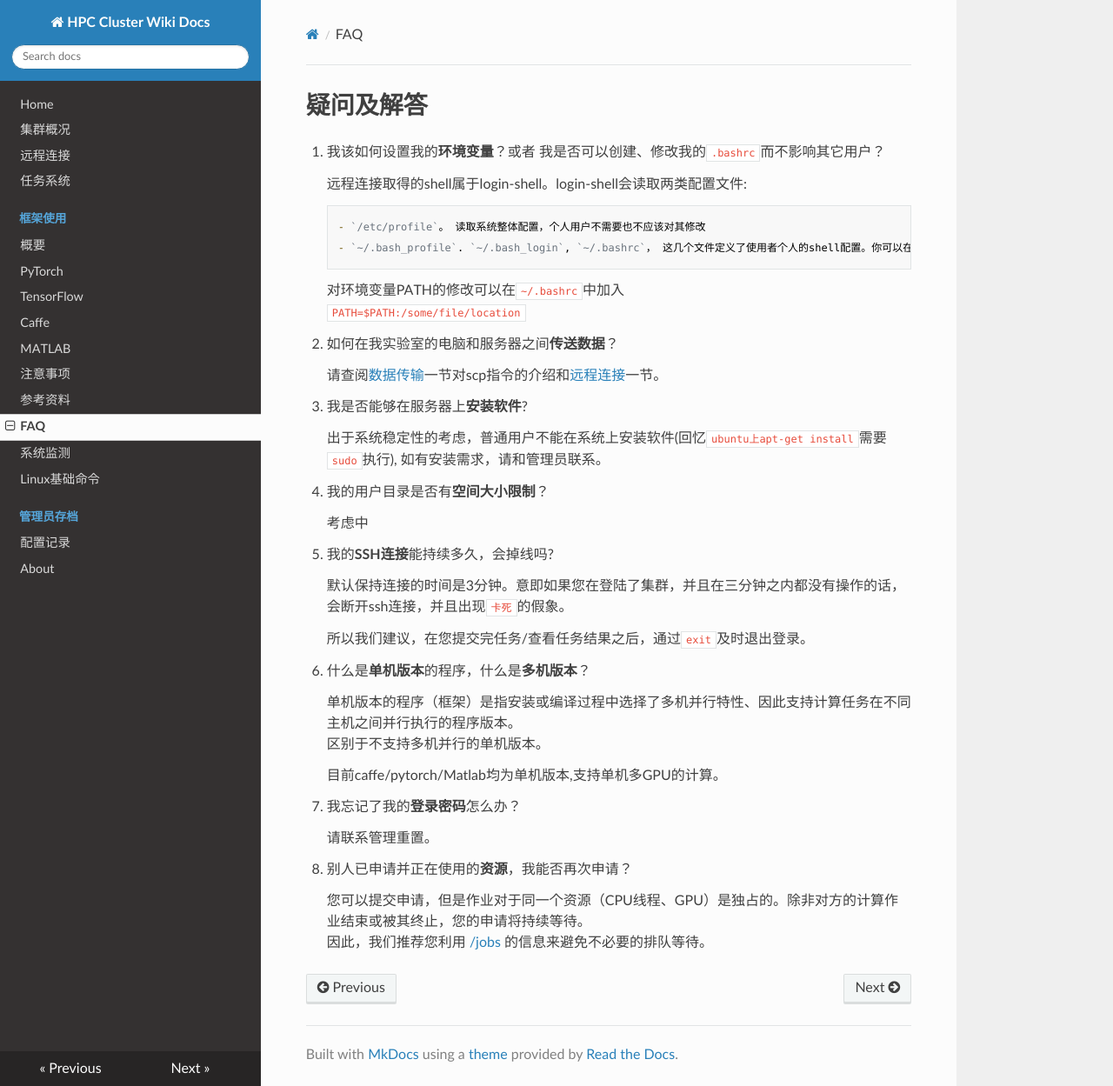
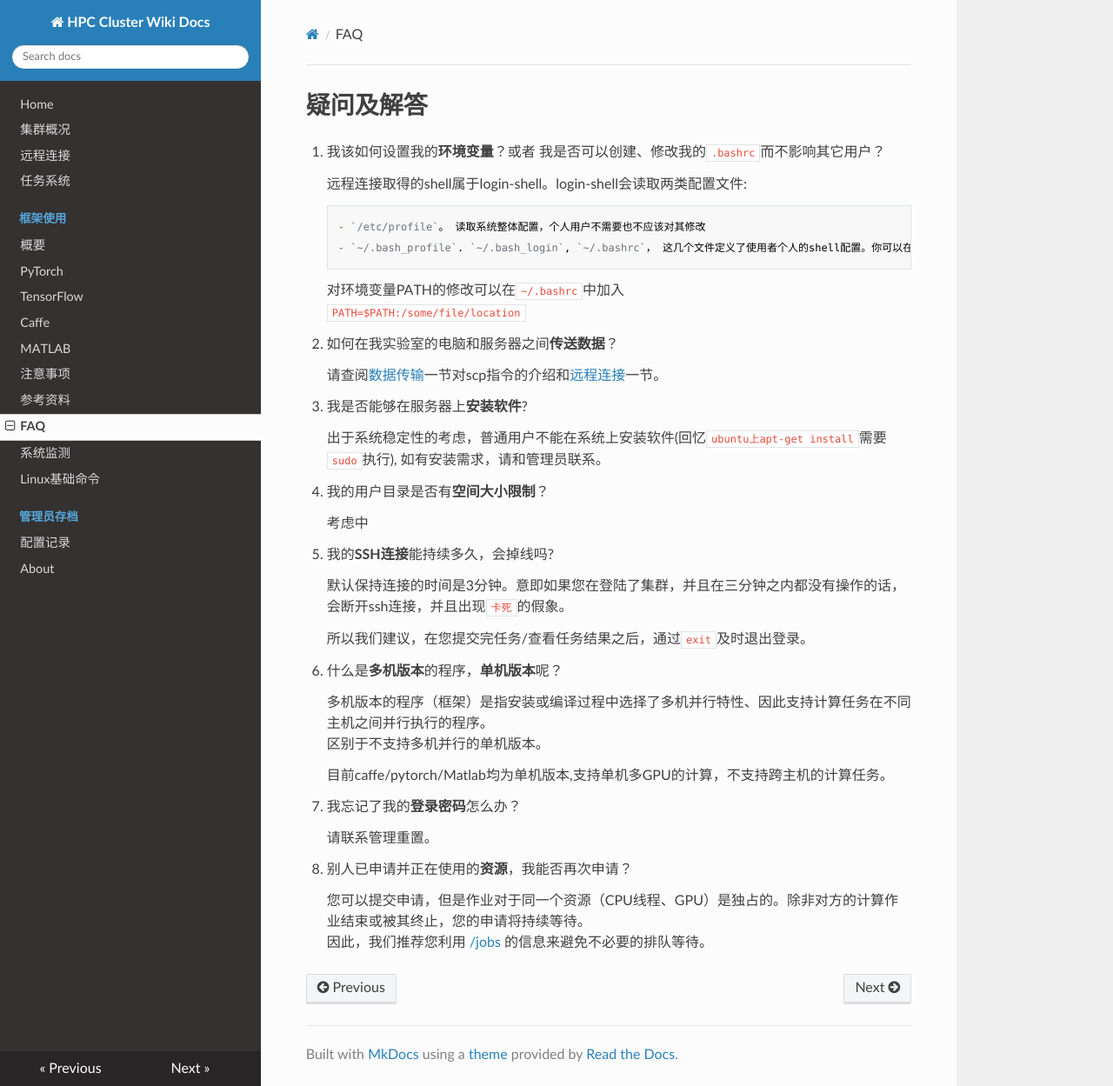
Before and after one commit to SSRheart/HPC_wiki_docs, an MkDocs documentation site: the page built from docs/FAQ.md, in a window 1280 px wide and 1249 px high. Shown: the whole window at 87% size. Built offline with MkDocs 1.6.1, drawn with Linux system fonts in a browser that asks for light colours; nearby versions of some CDN libraries; old or Windows-style settings are respelled for this version of MkDocs.

Commit message:
fix a type in FAQ

```diff
--- a/docs/FAQ.md
+++ b/docs/FAQ.md
@@ -28,12 +28,12 @@
 
      所以我们建议，在您提交完任务/查看任务结果之后，通过`exit`及时退出登录。
 
-6. 什么是**单机版本**的程序，什么是**多机版本**？
+6. 什么是**多机版本**的程序，**单机版本**呢？
 
-    单机版本的程序（框架）是指安装或编译过程中选择了多机并行特性、因此支持计算任务在不同主机之间并行执行的程序版本。
+    多机版本的程序（框架）是指安装或编译过程中选择了多机并行特性、因此支持计算任务在不同主机之间并行执行的程序。
     区别于不支持多机并行的单机版本。
 
-    目前caffe/pytorch/Matlab均为单机版本,支持单机多GPU的计算。
+    目前caffe/pytorch/Matlab均为单机版本,支持单机多GPU的计算，不支持跨主机的计算任务。
 
 7. 我忘记了我的**登录密码**怎么办？
 
```
